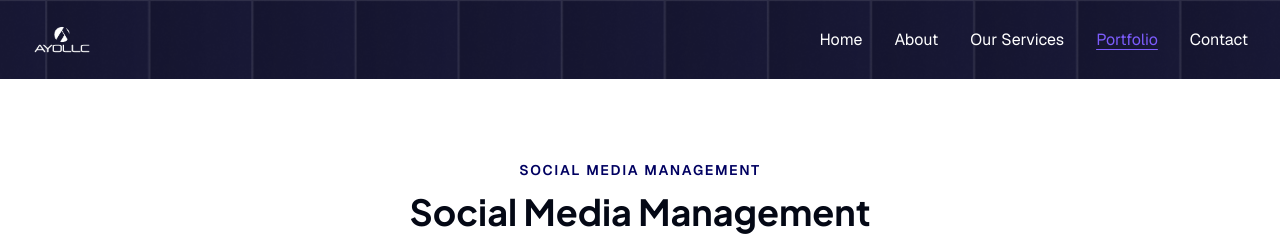
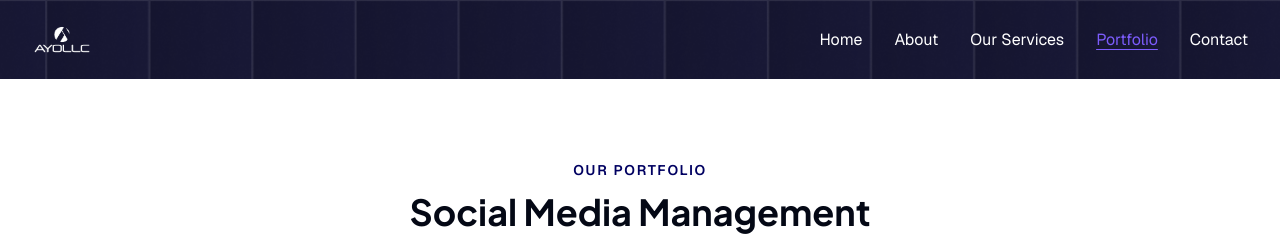
Before and after one commit to AyodEji-09/ayo-llc, a Next.js app: page /portfolio/social-media-management in a window 1280 px wide. Shown: the top 249 px of the page. Built offline with nearby package versions, Linux system fonts and the light colour scheme.

Commit message:
feat: update social media management section title and add YouTube icon

```diff
--- a/app/(app)/portfolio/social-media-management/page.tsx
+++ b/app/(app)/portfolio/social-media-management/page.tsx
@@ -43,7 +43,7 @@ export default function SocialMediaManagementPage() {
     <div className="mx-auto max-w-6xl space-y-14 px-4 pt-16 pb-28 sm:space-y-16 sm:px-6 sm:pt-20 lg:space-y-20 lg:px-8">
       <section className="mx-auto max-w-2xl text-center" data-aos="fade-up">
         <p className="text-secondary text-xs font-semibold tracking-[0.12em] uppercase sm:text-sm">
-          SOCIAL MEDIA MANAGEMENT
+          OUR PORTFOLIO
         </p>
         <h1 className="my-3 text-3xl font-bold text-[#040815] md:text-4xl">
           {project.title}
```
Also changed, not shown: public/icons/social/youtube.svg (added).
